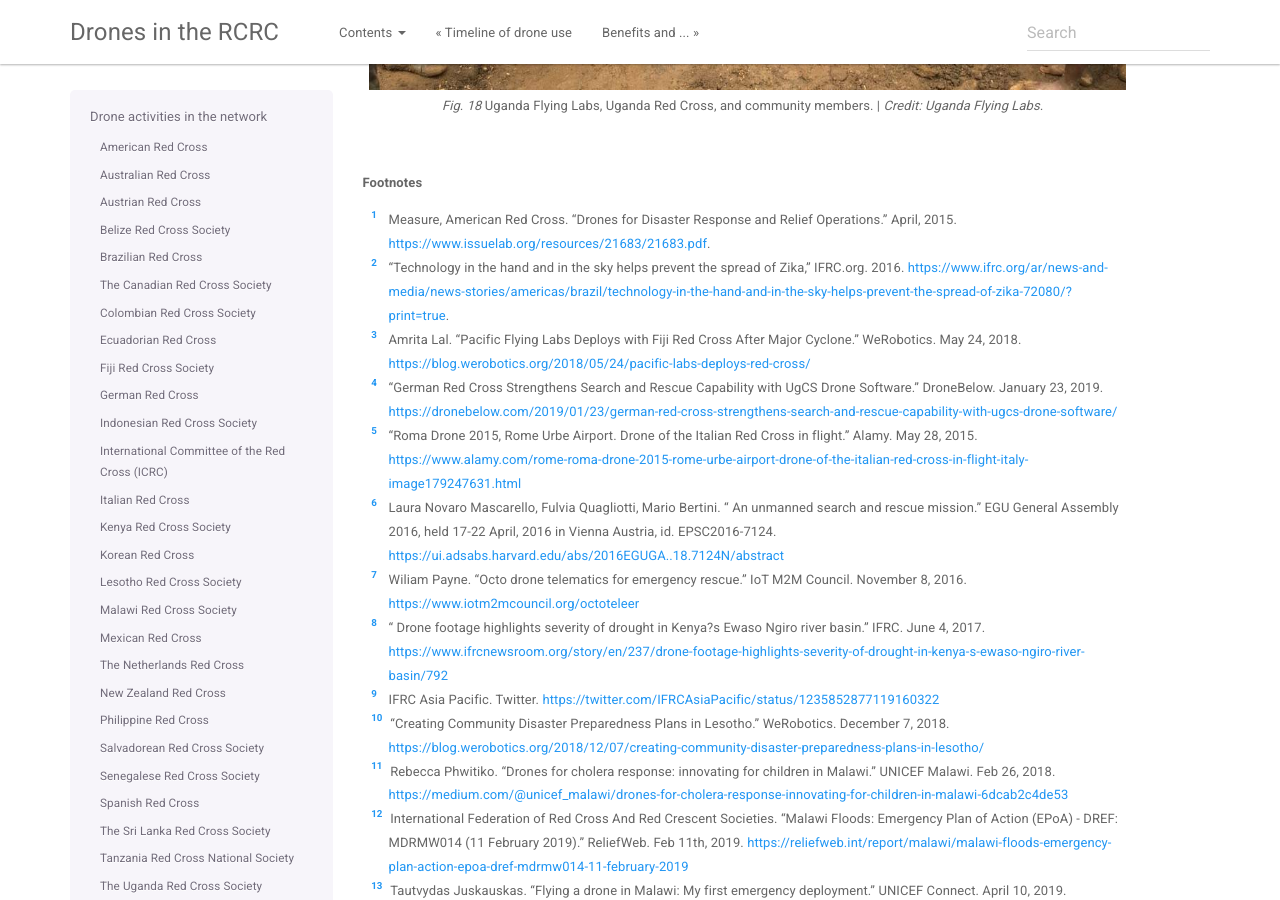
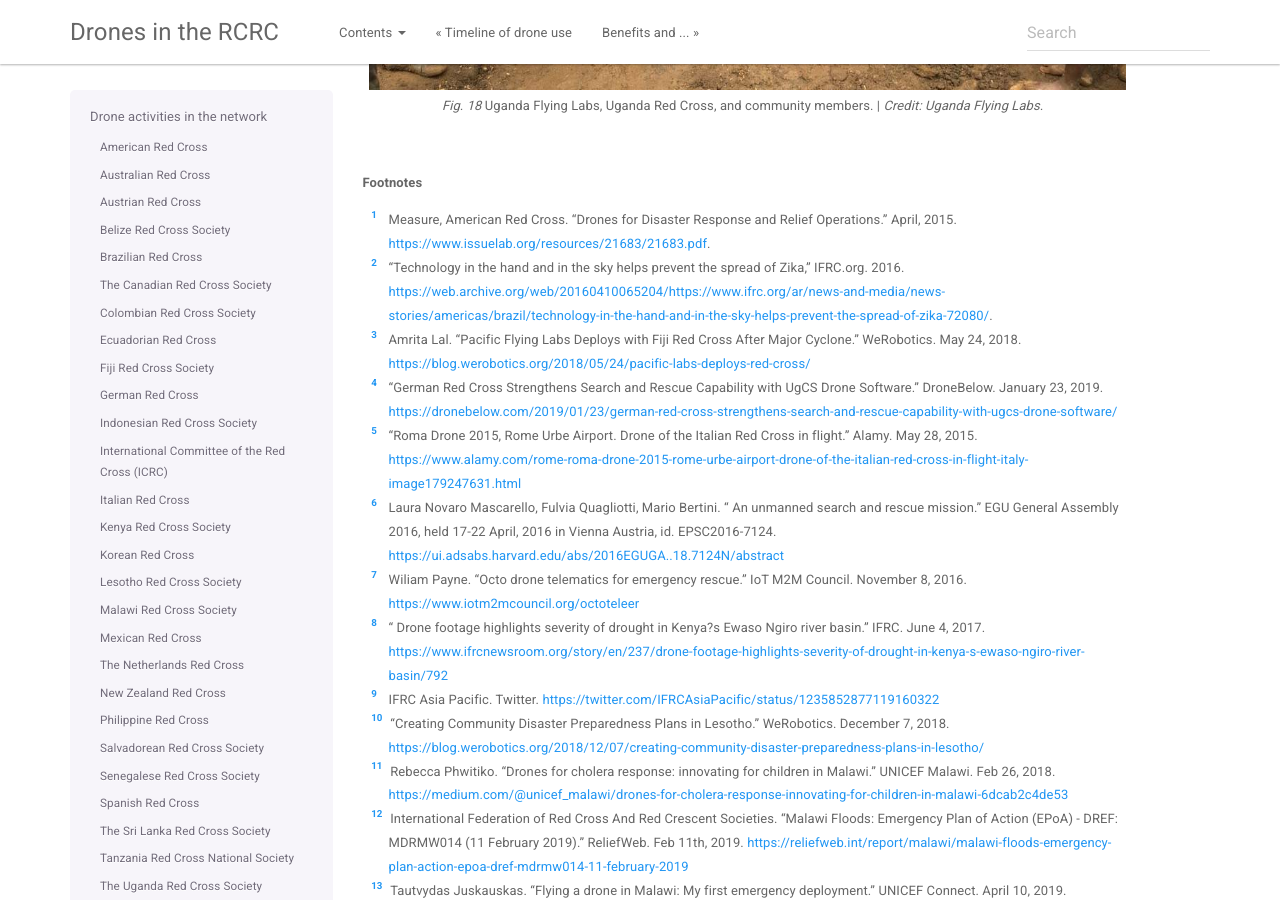
Before and after one commit to AmericanRedCross/rcrc-drones, a Sphinx documentation site: the page built from source/activities.rst, in a window 1280 px wide and 900 px high, scrolled down 16227 px. Built offline with Sphinx 7.4.7, drawn with Linux system fonts in a browser that asks for light colours; some of the changed lines change nothing that is shown.

Commit message:
replace 1 link w internet archive, remove empty spaces

```diff
--- a/source/activities.rst
+++ b/source/activities.rst
@@ -385,7 +385,7 @@ The Uganda Red Cross Society
 .. rubric:: Footnotes
 
 .. [#67] Measure, American Red Cross. "Drones for Disaster Response and Relief Operations." April, 2015. https://www.issuelab.org/resources/21683/21683.pdf.
-.. [#68] "Technology in the hand and in the sky helps prevent the spread of Zika," IFRC.org. 2016. https://www.ifrc.org/ar/news-and-media/news-stories/americas/brazil/technology-in-the-hand-and-in-the-sky-helps-prevent-the-spread-of-zika-72080/?print=true.
+.. [#68] "Technology in the hand and in the sky helps prevent the spread of Zika," IFRC.org. 2016. https://web.archive.org/web/20160410065204/https://www.ifrc.org/ar/news-and-media/news-stories/americas/brazil/technology-in-the-hand-and-in-the-sky-helps-prevent-the-spread-of-zika-72080/.
 .. [#69] Amrita Lal. "Pacific Flying Labs Deploys with Fiji Red Cross After Major Cyclone." WeRobotics. May 24, 2018. https://blog.werobotics.org/2018/05/24/pacific-labs-deploys-red-cross/
 .. [#70] "German Red Cross Strengthens Search and Rescue Capability with UgCS Drone Software." DroneBelow. January 23, 2019. https://dronebelow.com/2019/01/23/german-red-cross-strengthens-search-and-rescue-capability-with-ugcs-drone-software/
 .. [#71] "Roma Drone 2015, Rome Urbe Airport. Drone of the Italian Red Cross in flight." Alamy. May 28, 2015. https://www.alamy.com/rome-roma-drone-2015-rome-urbe-airport-drone-of-the-italian-red-cross-in-flight-italy-image179247631.html
```
